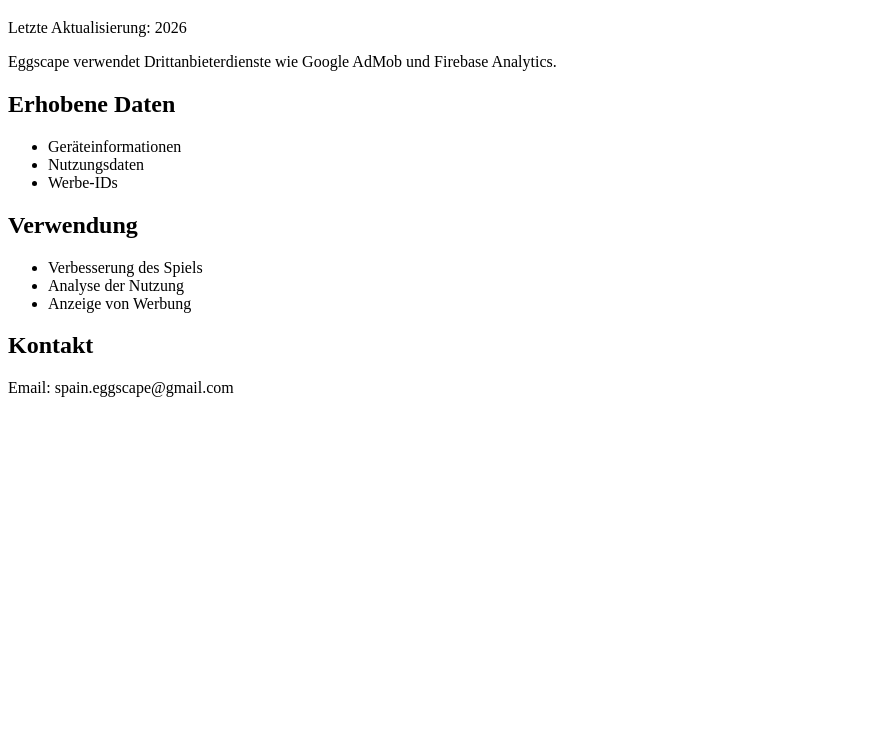
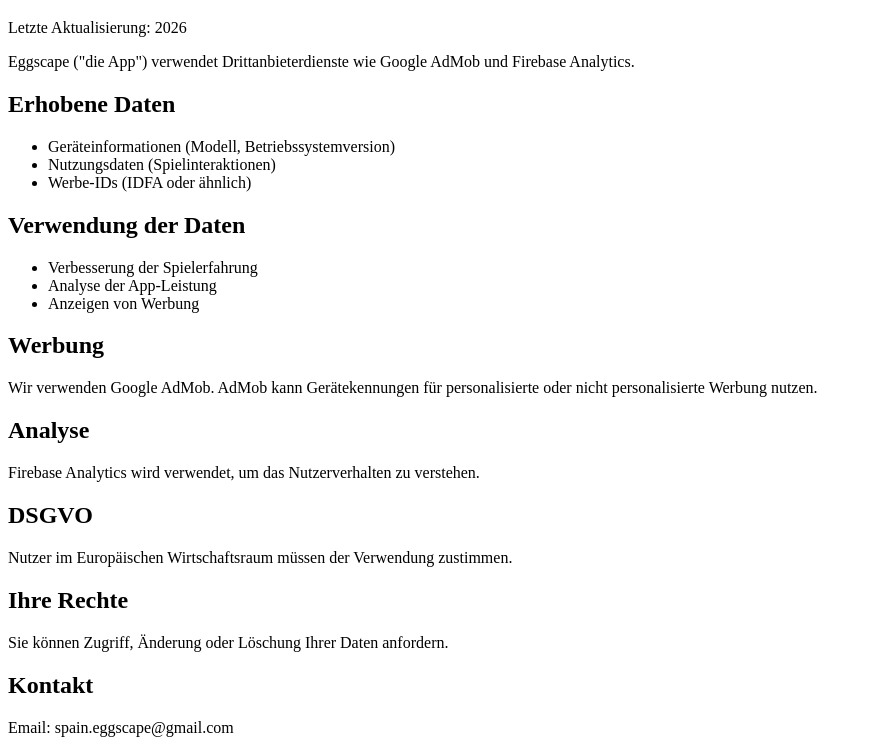
Before and after one commit to jdavilaf/eggscape-support, a plain HTML site: page privacy/de/index.html in a window 1280 px wide. Shown: the part 61-814 px from the top of the page, without its empty margins (0-872 px from the left). Drawn offline with Linux system fonts and the light colour scheme.

Commit message:
Update index.html

```diff
--- a/privacy/de/index.html
+++ b/privacy/de/index.html
@@ -11,21 +11,33 @@
 
 <p>Letzte Aktualisierung: 2026</p>
 
-<p>Eggscape verwendet Drittanbieterdienste wie Google AdMob und Firebase Analytics.</p>
+<p>Eggscape ("die App") verwendet Drittanbieterdienste wie Google AdMob und Firebase Analytics.</p>
 
 <h2>Erhobene Daten</h2>
 <ul>
-  <li>Geräteinformationen</li>
-  <li>Nutzungsdaten</li>
-  <li>Werbe-IDs</li>
+  <li>Geräteinformationen (Modell, Betriebssystemversion)</li>
+  <li>Nutzungsdaten (Spielinteraktionen)</li>
+  <li>Werbe-IDs (IDFA oder ähnlich)</li>
 </ul>
 
-<h2>Verwendung</h2>
+<h2>Verwendung der Daten</h2>
 <ul>
-  <li>Verbesserung des Spiels</li>
-  <li>Analyse der Nutzung</li>
-  <li>Anzeige von Werbung</li>
+  <li>Verbesserung der Spielerfahrung</li>
+  <li>Analyse der App-Leistung</li>
+  <li>Anzeigen von Werbung</li>
 </ul>
+
+<h2>Werbung</h2>
+<p>Wir verwenden Google AdMob. AdMob kann Gerätekennungen für personalisierte oder nicht personalisierte Werbung nutzen.</p>
+
+<h2>Analyse</h2>
+<p>Firebase Analytics wird verwendet, um das Nutzerverhalten zu verstehen.</p>
+
+<h2>DSGVO</h2>
+<p>Nutzer im Europäischen Wirtschaftsraum müssen der Verwendung zustimmen.</p>
+
+<h2>Ihre Rechte</h2>
+<p>Sie können Zugriff, Änderung oder Löschung Ihrer Daten anfordern.</p>
 
 <h2>Kontakt</h2>
 <p>Email: spain.eggscape@gmail.com</p>
```
